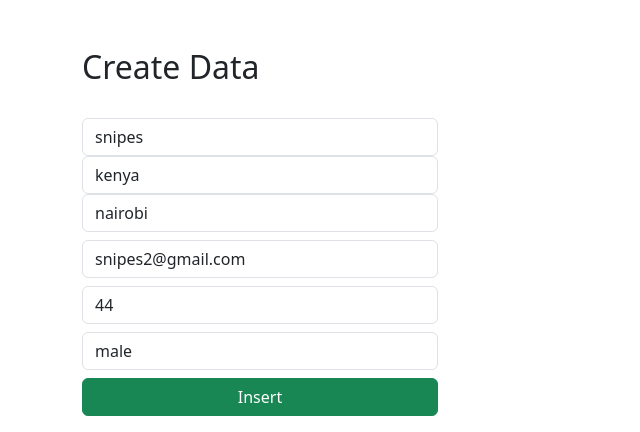
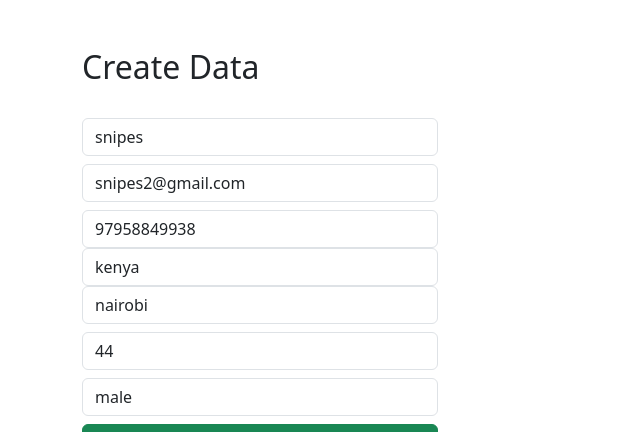
Before and after one commit to Namusavi/Djangolearn, a Django app: page /update/8 in a window 1280 px wide. Shown: the part 16-448 px from the top of the page, without its empty margins (0-640 px from the left). Run offline with Django 4.2, Linux system fonts and the light colour scheme; data comes from the database, SQL or seed files in the repository.

Commit message:
Amusavi1

```diff
--- a/Sakaidjango/code.py
+++ b/Sakaidjango/code.py
@@ -14,5 +14,5 @@ git init
 git add README.md
 git commit -m "first commit"
 git branch -M main
-git remote add origin https://github.com/Namusavi/djangoearn.git
+git remote add origin https://github.com/Namusavi/djangolearn.git
 git push -u origin main
--- a/Sakaidjango/models.py
+++ b/Sakaidjango/models.py
@@ -5,7 +5,7 @@ class People(models.Model):
     name = models.CharField(max_length=30, blank=False, null=False)
     email = models.EmailField()
     phone = models.IntegerField(default=1)
-    country = models.CharField(max_length=9, blank=False, default="kenya")
+    country = models.CharField(max_length=40, blank=False, default="kenya")
     city = models.CharField(max_length=9, blank=False, default="nairobi")
     age = models.IntegerField()
     gender = models.CharField(max_length=30, blank=False, null=False)
--- a/templates/edit.html
+++ b/templates/edit.html
@@ -28,15 +28,19 @@
 <div class="form-group">
  <input type="text" value="{{ dta.name }}" class="form-control" placeholder="name" name="name" required>
  </div>
+     <div class="form-group">
+                        <input type="text" value="{{ dta.email }}" class="form-control  mt-2" placeholder="email" name="email" required>
+     </div>
+     <div class="form-group">
+                        <input type="number" value="{{ dta.phone }}" class="form-control  mt-2" placeholder="phone" name="phone" required>
+     </div>
+
+
 <div class="form-group">
- <input type="text" value="{{ dta.country }}" class="form-control" placeholder="country" name="country" required>
+ <input type="text" value="{{ dta.country }}" class="form-control" placeholder="Enter Country" name="country" required>
  </div>
 <div class="form-group">
- <input type="text" value="{{ dta.city }}" class="form-control" placeholder="city" name="city" required>
- </div>
-
- <div class="form-group">
- <input type="email" value="{{ dta.email }}" class="form-control mt-2" placeholder="Email" name="email" required>
+ <input type="text" value="{{ dta.city }}" class="form-control" placeholder="Enter City" name="city" required>
  </div>
 
  <div class="form-group">
@@ -91,7 +95,9 @@
 
  </button>
 
- <button>update</button>
+ <button>
+  <a href="/delete/{{ d.id }}"> Update </a>
+ </button>
 
  </th>
  </tr>
```
